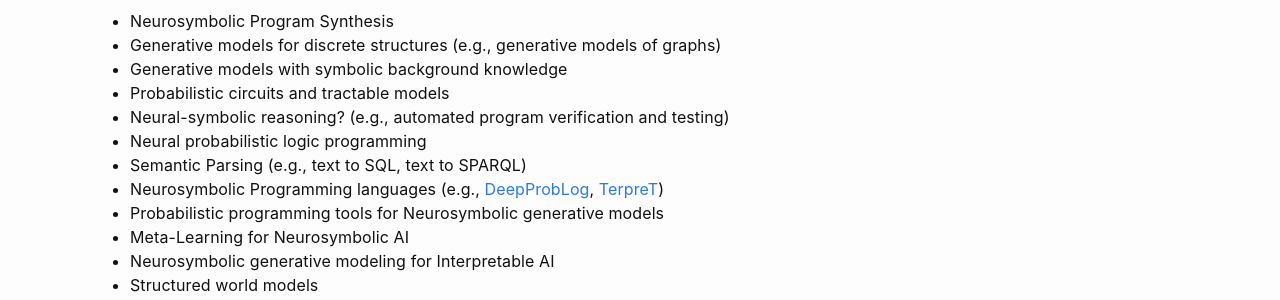
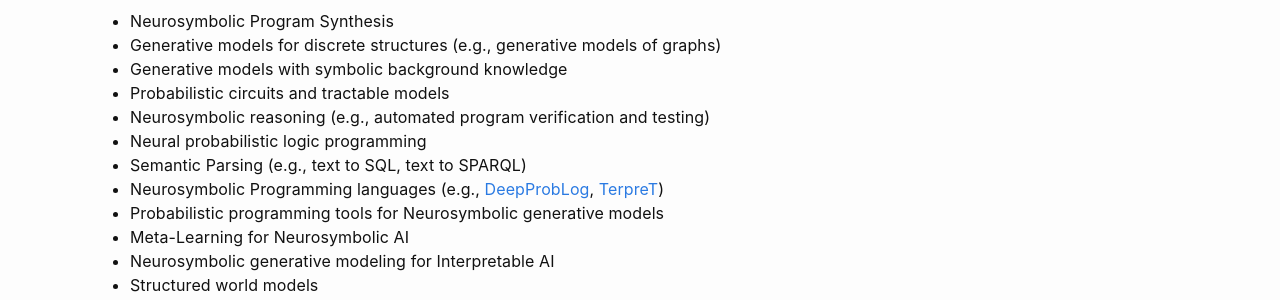
Before and after one commit to nesygems/nesygems.github.io, a Jekyll site: the page built from index.md, in a window 1280 px wide. Shown: the part 724-1024 px from the top of the page. Built offline with Jekyll 4.4.1, drawn with Linux system fonts in a browser that asks for light colours.

Commit message:
Fix typos

```diff
--- a/index.md
+++ b/index.md
@@ -24,7 +24,7 @@ We target researchers from different backgrounds. NeSy-GeMs encourages short pap
 * Generative models for discrete structures (e.g., generative models of graphs)
 * Generative models with symbolic background knowledge
 * Probabilistic circuits and tractable models
-* Neural-symbolic reasoning? (e.g., automated program verification and testing)
+* Neurosymbolic reasoning (e.g., automated program verification and testing)
 * Neural probabilistic logic programming
 * Semantic Parsing (e.g., text to SQL, text to SPARQL)
 * Neurosymbolic Programming languages (e.g., [DeepProbLog](https://github.com/ML-KULeuven/deepproblog), [TerpreT](https://arxiv.org/abs/1608.04428))
```
